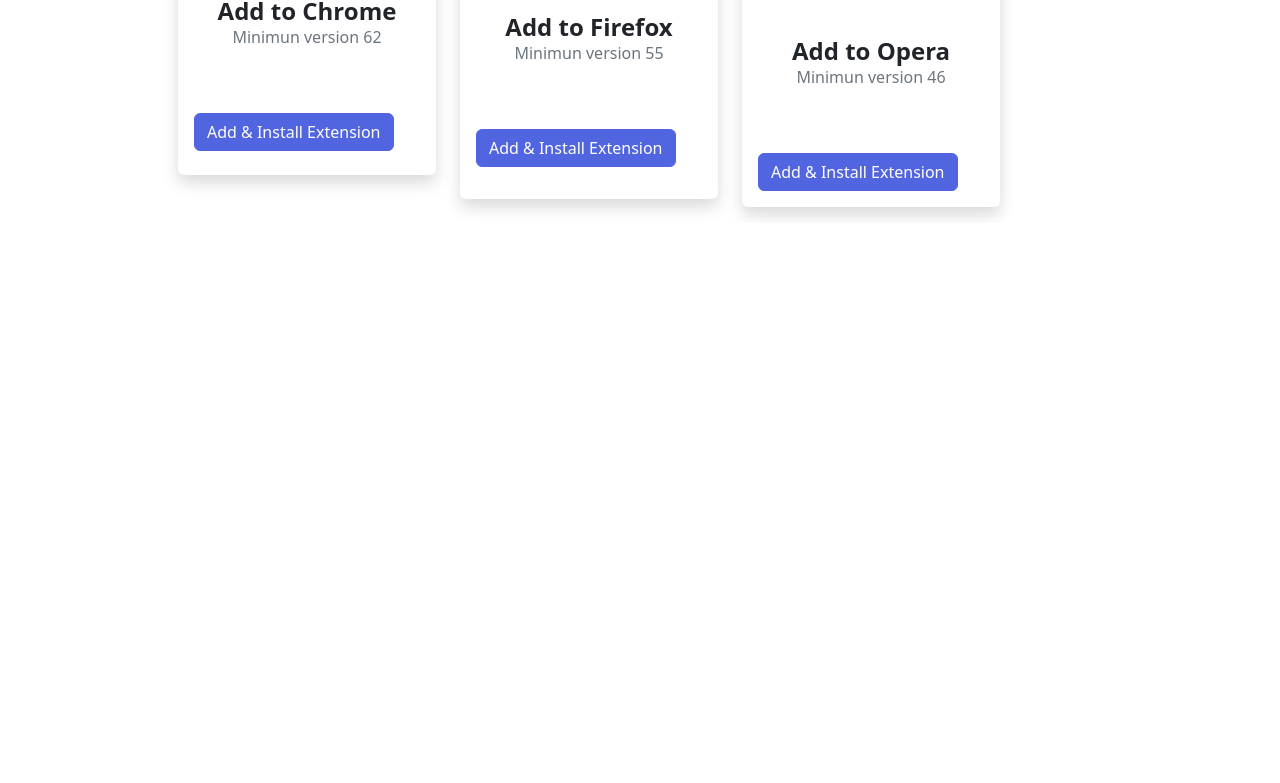
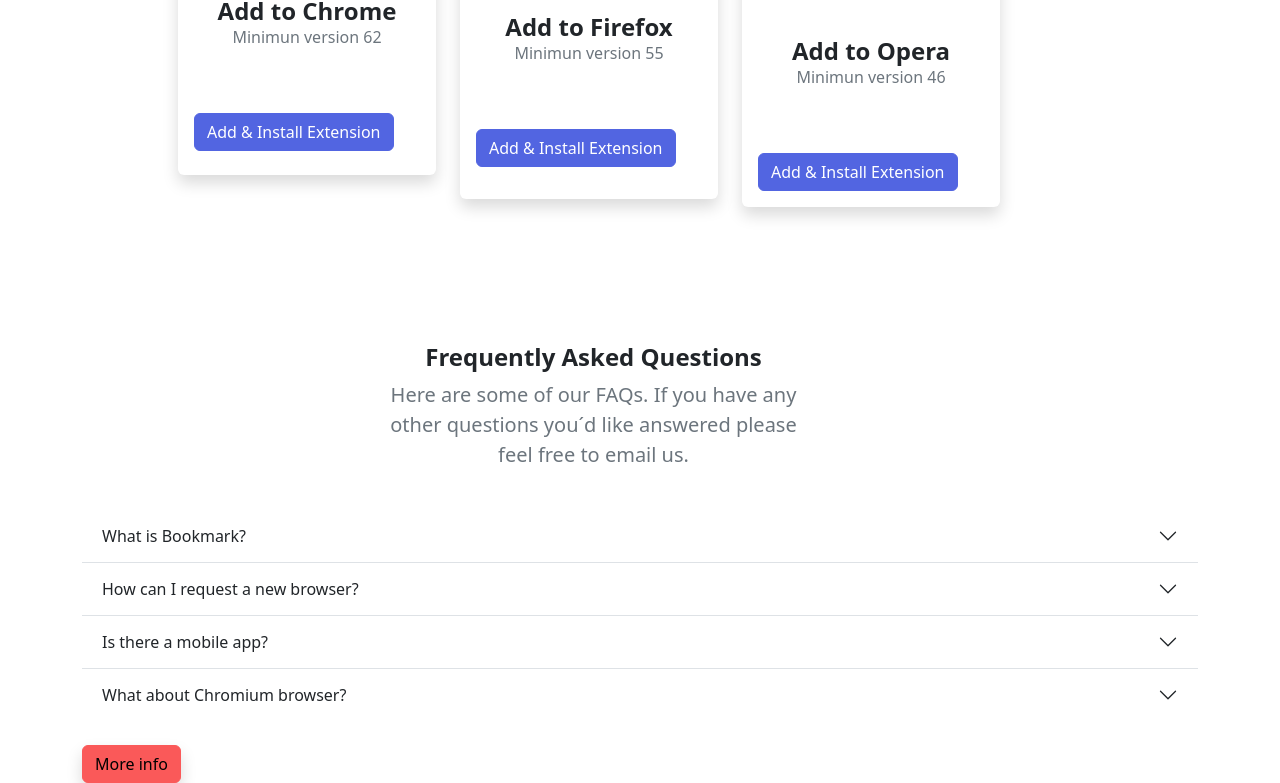
Before and after one commit to ursulacubilla/sprint2, a website: page index.html in a window 1280 px wide. Shown: the part 1865-2648 px from the top of the page. Before the commit the page ends 2088 px from the top, so only its background shows below. Drawn offline with nearby package versions, Linux system fonts and the light colour scheme.

Commit message:
FAQs agregado

```diff
--- a/index.html
+++ b/index.html
@@ -107,21 +107,24 @@
                     <div class="tab-pane fade" id="contact" role="tabpanel" aria-labelledby="contact-tab">...</div>
                 </div>
             </div>
+
+
+            <section class="cards">
                 <div class="container">
                     <div class="row pt-5 mt-5 mb-4">
                         <div class="col-lg-5 offset-md-3 pt-4">
                             <h1 class="fw-bold fs-4 text-center">Download the extension</h1>
-                        <p class="text-muted lead light text-center">We´ve got more browsers in the pipeline. Please do let us know if you´ve got a favourite you´d like us to prioritize.</p>
+                            <p class="text-muted lead light text-center">We´ve got more browsers in the pipeline. Please
+                                do let us know if you´ve got a favourite you´d like us to prioritize.</p>
                         </div>
                     </div>
                 </div>
-
-
                 <div class="row ms-5 ps-5">
                     <div class="col-sm-3 shadow p-3 mb-5 bg-body rounded mt-2">
                         <div class="card-body">
                             <span>
-                                        <img src="./Recursos projecte sprint 2-20221129/Imagenes/logo-chrome.svg" class="ps-5 ms-4 mb-5" alt="">
+                                <img src="./Recursos projecte sprint 2-20221129/Imagenes/logo-chrome.svg"
+                                    class="ps-5 ms-4 mb-5" alt="">
                             </span>
                             <h5 class="card-title fs-4 fw-bold text-center">Add to Chrome</h5>
                             <p class="card-text pb-5 text-muted lead light fs-6 text-center">Minimun version 62</p>
@@ -132,7 +135,8 @@
                     </div>
                     <div class="col-sm-3 shadow p-3 mb-4 bg-body rounded ms-4 mt-4">
                         <div class="card-body">
-                            <img src="./Recursos projecte sprint 2-20221129/Imagenes/logo-firefox.svg" class="ps-5 ms-4 mb-5" alt="">
+                            <img src="./Recursos projecte sprint 2-20221129/Imagenes/logo-firefox.svg"
+                                class="ps-5 ms-4 mb-5" alt="">
                             <h5 class="card-title fs-4 fw-bold text-center">Add to Firefox</h5>
                             <p class="card-text pb-5 text-muted lead light fs-6 text-center">Minimun version 55</p>
                             <button class="btn btn-primary">
@@ -143,7 +147,8 @@
                     <div class="col-sm-3 shadow p-3 mb-3 bg-body rounded ms-4 mt-5">
                         <div class="card-body">
                             <span class="card-img">
-                                  <img src="./Recursos projecte sprint 2-20221129/Imagenes/logo-opera.svg" class="ps-5 ms-4 mb-5" alt="">
+                                <img src="./Recursos projecte sprint 2-20221129/Imagenes/logo-opera.svg"
+                                    class="ps-5 ms-4 mb-5" alt="">
                             </span>
                             <h5 class="card-title fs-4 fw-bold text-center">Add to Opera</h5>
                             <p class="card-text pb-5 text-muted lead light fs-6 text-center">Minimun version 46</p>
@@ -153,36 +158,62 @@
                         </div>
                     </div>
                 </div>
+            </section>
 
-            <!-- <section class="plans-container--slider">
-                <article class="plans-container--card">
-                    <div class="card-body">
-                        <p class="plan-card--price"><span>
-                            <img src="./Recursos projecte sprint 2-20221129/Imagenes/logo-chrome.svg" alt="">
-                        </span></p>
-                        <h3 class="plan-card--title fs-4 fw-bold">Add to Chrome</h3>
-                        <p class="plan-card--saving text-muted lead light fs-6">Minimun version 62</p>
-                        <button class="plan-card--ca">Add & Install Extension<span></span> </button>
+            <section class="frequently-asked-questions">
+                    <div class="container">
+                            <div class="row pt-5 mt-5 mb-4">
+                                <div class="col-lg-5 offset-md-3 pt-4">
+                                    <h1 class="fw-bold fs-4 text-center">Frequently Asked Questions</h1>
+                                    <p class="text-muted lead light text-center">Here are some of our FAQs. If you have any other questions you´d like answered please feel free to email us.</p>
                                 </div>
-                </article>
-                <article class="plans-container--card">
-                    <p class="recommended">Recomendado</p>
-                    <div class="plan-info-container">
-                        <h3 class="plan-card--title">Pago anual</h3>
-                        <p class="plan-card--price"><span>$</span> 99</p>
-                        <p class="plan-card--saving">* Ahorras $129 comparado al plan mensual.</p>
-                        <button class="plan-card--ca">Escoger este <span></span> </button>
                             </div>
-                </article>
-                <article class="plans-container--card">
-                    <div class="plan-info-container">
-                        <h3 class="plan-card--title">Pago anual</h3>
-                        <p class="plan-card--price"><span>$</span> 99</p>
-                        <p class="plan-card--saving">* Ahorras $129 comparado al plan mensual.</p>
-                        <button class="plan-card--ca">Escoger este <span></span> </button>
                         </div>
-                </article>
-            </section> -->
+                <div class="accordion accordion-flush" id="accordionFlushExample">
+                        <div class="accordion-item">
+                          <h2 class="accordion-header" id="flush-headingOne">
+                            <button class="accordion-button collapsed" type="button" data-bs-toggle="collapse" data-bs-target="#flush-collapseOne" aria-expanded="false" aria-controls="flush-collapseOne">
+                              What is Bookmark?
+                            </button>
+                          </h2>
+                          <div id="flush-collapseOne" class="accordion-collapse collapse" aria-labelledby="flush-headingOne" data-bs-parent="#accordionFlushExample">
+                            <div class="accordion-body">Placeholder content for this accordion, which is intended to demonstrate the <code>.accordion-flush</code> class. This is the first item's accordion body.</div>
+                          </div>
+                        </div>
+                        <div class="accordion-item">
+                          <h2 class="accordion-header" id="flush-headingTwo">
+                            <button class="accordion-button collapsed" type="button" data-bs-toggle="collapse" data-bs-target="#flush-collapseTwo" aria-expanded="false" aria-controls="flush-collapseTwo">
+                              How can I request a new browser?
+                            </button>
+                          </h2>
+                          <div id="flush-collapseTwo" class="accordion-collapse collapse" aria-labelledby="flush-headingTwo" data-bs-parent="#accordionFlushExample">
+                            <div class="accordion-body">Placeholder content for this accordion, which is intended to demonstrate the <code>.accordion-flush</code> class. This is the second item's accordion body. Let's imagine this being filled with some actual content.</div>
+                          </div>
+                        </div>
+                        <div class="accordion-item">
+                          <h2 class="accordion-header" id="flush-headingThree">
+                            <button class="accordion-button collapsed" type="button" data-bs-toggle="collapse" data-bs-target="#flush-collapseThree" aria-expanded="false" aria-controls="flush-collapseThree">
+                              Is there a mobile app?
+                            </button>
+                          </h2>
+                          <div id="flush-collapseThree" class="accordion-collapse collapse" aria-labelledby="flush-headingThree" data-bs-parent="#accordionFlushExample">
+                            <div class="accordion-body">Placeholder content for this accordion, which is intended to demonstrate the <code>.accordion-flush</code> class. This is the third item's accordion body. Nothing more exciting happening here in terms of content, but just filling up the space to make it look, at least at first glance, a bit more representative of how this would look in a real-world application.</div>
+                          </div>
+                        </div>
+                        <div class="accordion-item">
+                          <h2 class="accordion-header" id="flush-headingThree">
+                            <button class="accordion-button collapsed" type="button" data-bs-toggle="collapse" data-bs-target="#flush-collapseThree" aria-expanded="false" aria-controls="flush-collapseThree">
+                              What about Chromium browser?
+                            </button>
+                          </h2>
+                          <div id="flush-collapseThree" class="accordion-collapse collapse" aria-labelledby="flush-headingThree" data-bs-parent="#accordionFlushExample">
+                            <div class="accordion-body">Placeholder content for this accordion, which is intended to demonstrate the <code>.accordion-flush</code> class. This is the third item's accordion body. Nothing more exciting happening here in terms of content, but just filling up the space to make it look, at least at first glance, a bit more representative of how this would look in a real-world application.</div>
+                          </div>
+                        </div>
+                      </div>
+                      <button type="button" class="btn btn-secondary shadow mt-4" id="secondary">More
+                            info</button>
+            </section>
         </main>
 
 
--- a/style.scss
+++ b/style.scss
@@ -6,6 +6,8 @@
   "primary": $primary,
   "secondary": $secondary
 );
+
+
 @import "./node_modules/bootstrap/scss/bootstrap.scss";
 
 
```
Lines whose indentation alone changed are shown as unchanged.
